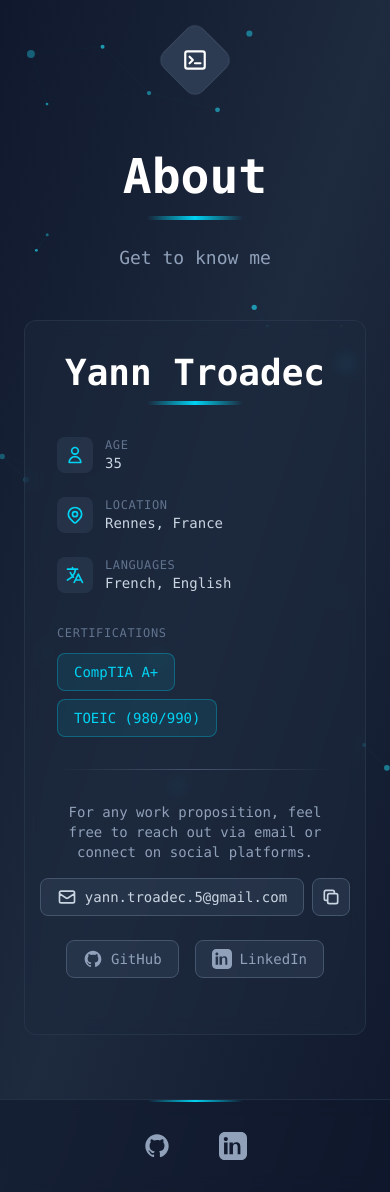
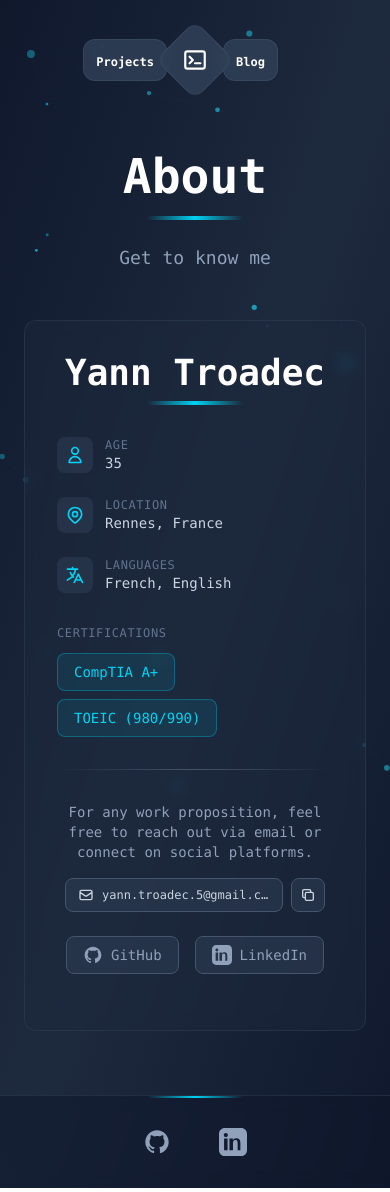
Before and after one commit to yanntroadec/personal-website, a Next.js app: page /about in a window 390 px wide. Built offline with nearby package versions, Linux system fonts and the light colour scheme.

Commit message:
fix: Mobile responsive improvements for About and Header

```diff
--- a/components/AboutCard.tsx
+++ b/components/AboutCard.tsx
@@ -102,28 +102,28 @@ export default function AboutCard() {
           </p>
 
           {/* Email with copy button */}
-          <div className="flex items-center justify-center gap-2 mb-6">
+          <div className="flex items-center justify-center gap-2 mb-6 px-2">
             <a
               href="mailto:yann.troadec.5@gmail.com"
-              className="flex items-center gap-2 px-4 py-2 bg-slate-700/50 hover:bg-slate-700 border border-slate-600 hover:border-cyan-400 rounded-lg text-slate-300 hover:text-cyan-400 font-mono text-sm transition-all duration-300"
+              className="flex items-center gap-2 px-3 py-2 bg-slate-700/50 hover:bg-slate-700 border border-slate-600 hover:border-cyan-400 rounded-lg text-slate-300 hover:text-cyan-400 font-mono text-xs md:text-sm transition-all duration-300 flex-1 min-w-0"
             >
-              <svg className="w-5 h-5" fill="none" stroke="currentColor" viewBox="0 0 24 24">
+              <svg className="w-4 h-4 md:w-5 md:h-5 flex-shrink-0" fill="none" stroke="currentColor" viewBox="0 0 24 24">
                 <path strokeLinecap="round" strokeLinejoin="round" strokeWidth={2} d="M3 8l7.89 5.26a2 2 0 002.22 0L21 8M5 19h14a2 2 0 002-2V7a2 2 0 00-2-2H5a2 2 0 00-2 2v10a2 2 0 002 2z" />
               </svg>
-              <span>yann.troadec.5@gmail.com</span>
+              <span className="truncate">yann.troadec.5@gmail.com</span>
             </a>
 
             <button
               onClick={copyEmail}
-              className="p-2 bg-slate-700/50 hover:bg-slate-700 border border-slate-600 hover:border-cyan-400 rounded-lg text-slate-300 hover:text-cyan-400 transition-all duration-300 relative"
+              className="p-2 bg-slate-700/50 hover:bg-slate-700 border border-slate-600 hover:border-cyan-400 rounded-lg text-slate-300 hover:text-cyan-400 transition-all duration-300 relative flex-shrink-0"
               aria-label="Copy email to clipboard"
             >
               {emailCopied ? (
-                <svg className="w-5 h-5 text-green-400" fill="none" stroke="currentColor" viewBox="0 0 24 24">
+                <svg className="w-4 h-4 md:w-5 md:h-5 text-green-400" fill="none" stroke="currentColor" viewBox="0 0 24 24">
                   <path strokeLinecap="round" strokeLinejoin="round" strokeWidth={2} d="M5 13l4 4L19 7" />
                 </svg>
               ) : (
-                <svg className="w-5 h-5" fill="none" stroke="currentColor" viewBox="0 0 24 24">
+                <svg className="w-4 h-4 md:w-5 md:h-5" fill="none" stroke="currentColor" viewBox="0 0 24 24">
                   <path strokeLinecap="round" strokeLinejoin="round" strokeWidth={2} d="M8 16H6a2 2 0 01-2-2V6a2 2 0 012-2h8a2 2 0 012 2v2m-6 12h8a2 2 0 002-2v-8a2 2 0 00-2-2h-8a2 2 0 00-2 2v8a2 2 0 002 2z" />
                 </svg>
               )}
--- a/components/Header.tsx
+++ b/components/Header.tsx
@@ -59,6 +59,20 @@ export default function Header() {
   return (
     <div className="w-full flex justify-center pt-8 z-50 relative">
       <div className="relative flex items-center">
+        {/* Left navigation link (mobile only, hidden on home page) */}
+        {!isHomePage && navigationLinks.length >= 1 && (
+          <div className="md:hidden absolute right-14 flex items-center">
+            <Link
+              href={navigationLinks[0].href}
+              className="group/nav relative block bg-slate-700/80 backdrop-blur-sm border border-slate-600/50 rounded-xl px-3 py-2 hover:bg-cyan-400 hover:border-cyan-400 transition-all duration-300 hover:shadow-lg hover:shadow-cyan-400/50"
+            >
+              <span className="text-white group-hover/nav:text-slate-900 font-mono text-xs font-semibold transition-colors duration-300 whitespace-nowrap">
+                {navigationLinks[0].label}
+              </span>
+            </Link>
+          </div>
+        )}
+
         {/* Main home button (always visible and clickable to return home) */}
         <Link
           href="/"
@@ -89,16 +103,30 @@ export default function Header() {
           </span>
         </Link>
 
-        {/* Hover trigger area for menu (invisible, positioned to the right of home button) */}
+        {/* Right navigation link (mobile only, hidden on home page) */}
+        {!isHomePage && navigationLinks.length >= 2 && (
+          <div className="md:hidden absolute left-14 flex items-center">
+            <Link
+              href={navigationLinks[1].href}
+              className="group/nav relative block bg-slate-700/80 backdrop-blur-sm border border-slate-600/50 rounded-xl px-3 py-2 hover:bg-cyan-400 hover:border-cyan-400 transition-all duration-300 hover:shadow-lg hover:shadow-cyan-400/50"
+            >
+              <span className="text-white group-hover/nav:text-slate-900 font-mono text-xs font-semibold transition-colors duration-300 whitespace-nowrap">
+                {navigationLinks[1].label}
+              </span>
+            </Link>
+          </div>
+        )}
+
+        {/* Hover trigger area for menu (invisible, positioned to the right of home button) - Desktop only */}
         <div
-          className="absolute left-14 w-16 h-14 z-10"
+          className="hidden md:block absolute left-14 w-16 h-14 z-10"
           onMouseEnter={() => setIsExpanded(true)}
           onMouseLeave={() => setIsExpanded(false)}
         />
 
-        {/* Expandable navigation menu - only show on hover/expand */}
+        {/* Expandable navigation menu - Desktop only, shows on hover */}
         <div
-          className={`absolute top-0 left-14 flex items-center gap-3 transition-all duration-500 z-10 ${
+          className={`hidden md:flex absolute top-0 left-14 items-center gap-3 transition-all duration-500 z-10 ${
             isExpanded ? 'opacity-100 translate-x-0' : 'opacity-0 -translate-x-4 pointer-events-none'
           }`}
           onMouseEnter={() => setIsExpanded(true)}
```
